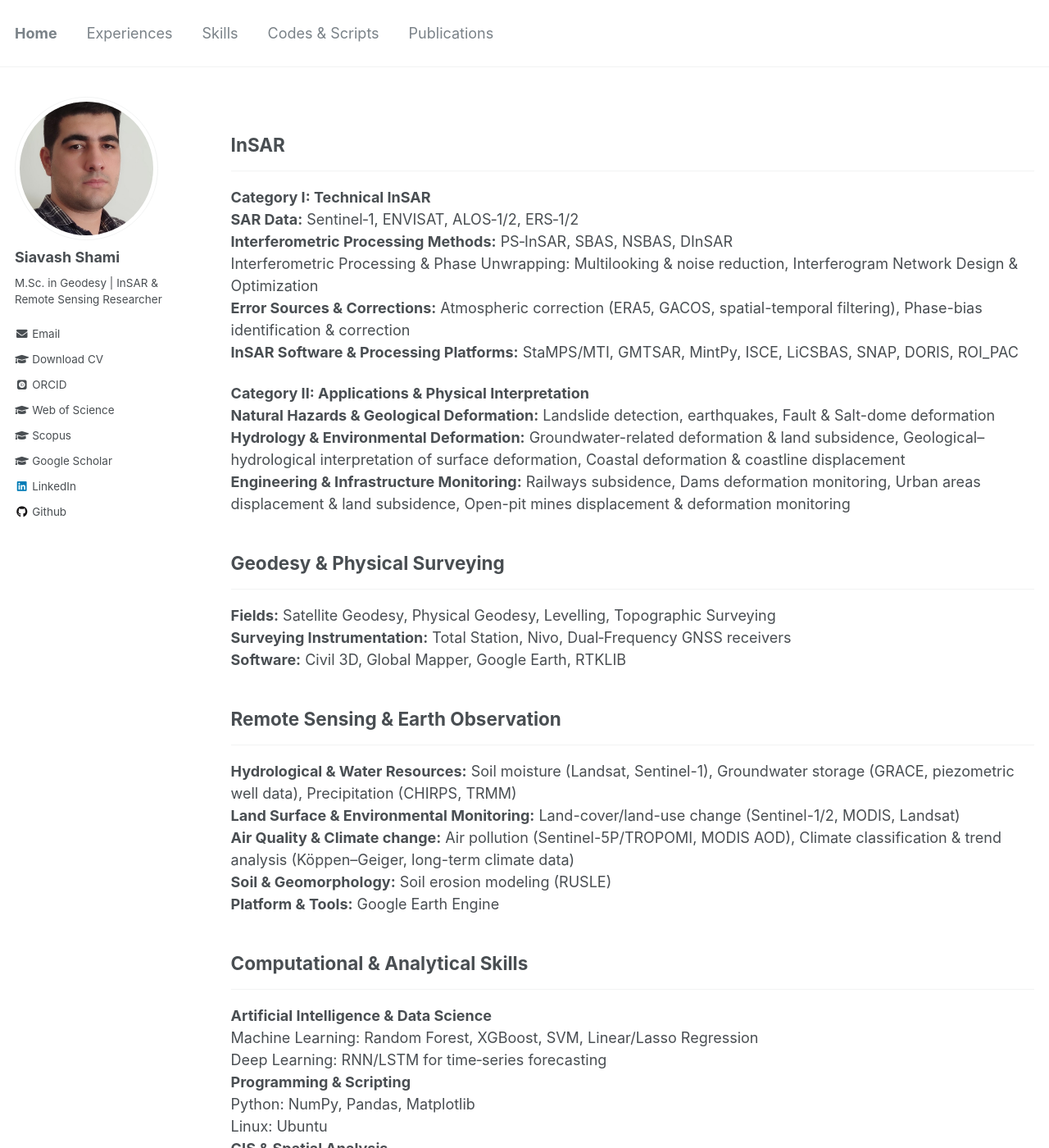
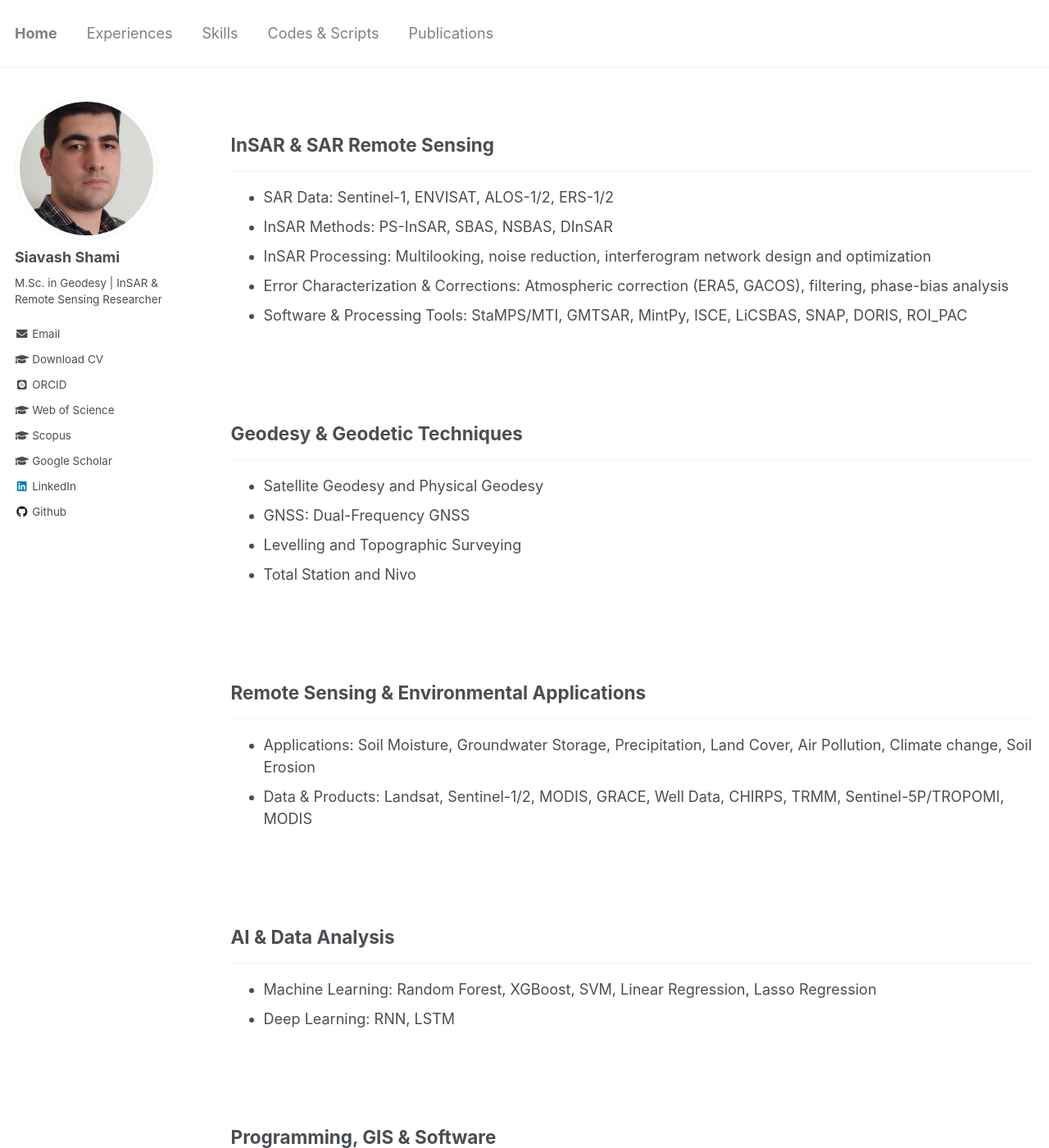
Before and after one commit to siavashshami/siavashshami.github.io, a Jekyll site: the page built from _pages/skills.md, in a window 1280 px wide and 1400 px high. Shown: the whole window at 82% size. Built offline with Jekyll 4.4.1, drawn with Linux system fonts in a browser that asks for light colours; some web fonts are replaced; some of the changed text lies outside the part shown.

Commit message:
Update skills.md

```diff
--- a/_pages/skills.md
+++ b/_pages/skills.md
@@ -6,59 +6,55 @@ permalink: /skills/
 author_profile: true
 
 ---
-## InSAR
+## InSAR & SAR Remote Sensing
 ---
-**Category I: Technical InSAR**<br>
-**SAR Data:** Sentinel‑1, ENVISAT, ALOS‑1/2, ERS‑1/2<br>
-**Interferometric Processing Methods:** PS‑InSAR, SBAS, NSBAS, DInSAR<br>
-Interferometric Processing & Phase Unwrapping: Multilooking & noise reduction, Interferogram Network Design & Optimization<br>
-**Error Sources & Corrections:** Atmospheric correction (ERA5, GACOS, spatial-temporal filtering), Phase-bias identification & correction<br>
-**InSAR Software & Processing Platforms:** StaMPS/MTI, GMTSAR, MintPy, ISCE, LiCSBAS, SNAP, DORIS, ROI_PAC<br>
+- SAR Data: Sentinel-1, ENVISAT, ALOS-1/2, ERS-1/2
+- InSAR Methods: PS-InSAR, SBAS, NSBAS, DInSAR
+- InSAR Processing: Multilooking, noise reduction, interferogram network design and optimization
+- Error Characterization & Corrections: Atmospheric correction (ERA5, GACOS), filtering, phase-bias analysis
+- Software & Processing Tools: StaMPS/MTI, GMTSAR, MintPy, ISCE, LiCSBAS, SNAP, DORIS, ROI_PAC
 
-**Category II: Applications & Physical Interpretation**<br>
-**Natural Hazards & Geological Deformation:** Landslide detection, earthquakes, Fault & Salt-dome deformation<br>
-**Hydrology & Environmental Deformation:** Groundwater-related deformation & land subsidence, Geological–hydrological interpretation of surface deformation, Coastal deformation & coastline displacement<br>
-**Engineering & Infrastructure Monitoring:** Railways subsidence, Dams deformation monitoring, Urban areas displacement & land subsidence, Open-pit mines displacement & deformation monitoring
+<br>
+<br>
 
+## Geodesy & Geodetic Techniques
+---
+- Satellite Geodesy and Physical Geodesy
+- GNSS: Dual-Frequency GNSS
+- Levelling and Topographic Surveying
+- Total Station and Nivo
 
+<br>
+<br>
 
+## Remote Sensing & Environmental Applications
+---
+- Applications: Soil Moisture, Groundwater Storage, Precipitation, Land Cover, Air Pollution, Climate change, Soil Erosion
+- Data & Products: Landsat, Sentinel-1/2, MODIS, GRACE, Well Data, CHIRPS, TRMM, Sentinel-5P/TROPOMI, MODIS
 
-## Geodesy & Physical Surveying
+<br>
+<br>
+
+## AI & Data Analysis
 ---
-**Fields:** Satellite Geodesy, Physical Geodesy, Levelling, Topographic Surveying<br>
-**Surveying Instrumentation:** Total Station, Nivo, Dual‑Frequency GNSS receivers<br>
-**Software:** Civil 3D, Global Mapper, Google Earth, RTKLIB
+- Machine Learning: Random Forest, XGBoost, SVM, Linear Regression, Lasso Regression
+- Deep Learning: RNN, LSTM
 
+<br>
+<br>
 
+## Programming, GIS & Software
+---
+- Programming & Data Analysis: Python, NumPy, Pandas, Matplotlib
+- GIS & Remote Sensing Platforms: QGIS, Google Earth Engine
+- Surveying & Geospatial Software: Civil 3D, Global Mapper, RTKLIB
+- Operating Systems: Linux (Ubuntu)
 
-
-## Remote Sensing & Earth Observation
----
-**Hydrological & Water Resources:** Soil moisture (Landsat, Sentinel-1), Groundwater storage (GRACE, piezometric well data), Precipitation (CHIRPS, TRMM)<br>
-**Land Surface & Environmental Monitoring:** Land-cover/land-use change (Sentinel-1/2, MODIS, Landsat)<br>
-**Air Quality & Climate change:** Air pollution (Sentinel-5P/TROPOMI, MODIS AOD), Climate classification & trend analysis (Köppen–Geiger, long-term climate data)<br>
-**Soil & Geomorphology:** Soil erosion modeling (RUSLE)<br>
-**Platform & Tools:** Google Earth Engine
-
-
-
-
-## Computational & Analytical Skills
----
-**Artificial Intelligence & Data Science**<br>
-Machine Learning: Random Forest, XGBoost, SVM, Linear/Lasso Regression<br>
-Deep Learning: RNN/LSTM for time‑series forecasting<br>
-**Programming & Scripting**<br>
-Python: NumPy, Pandas, Matplotlib<br>
-Linux: Ubuntu<br>
-**GIS & Spatial Analysis**<br>
-QGIS: Spatial analysis, raster/vector processing, cartography<br>
-
-
-
+<br>
+<br>
 
 ## Languages
 ---
 Azerbaijani: Native<br>
 Persian: Native<br>
-English: Professional working proficiency
+English: Professional Working Proficiency
```
